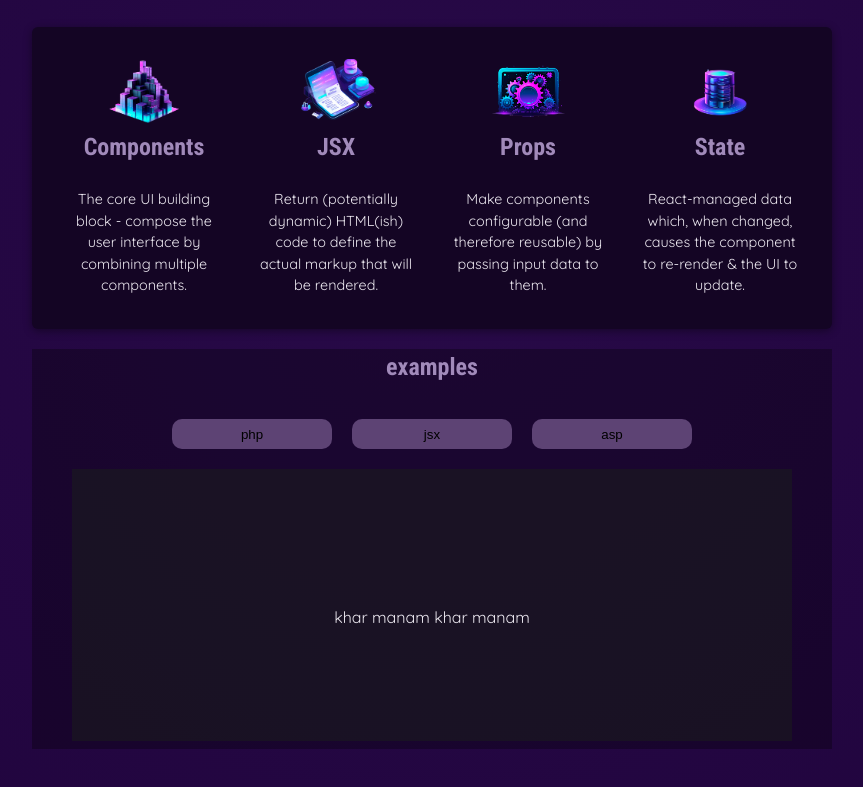
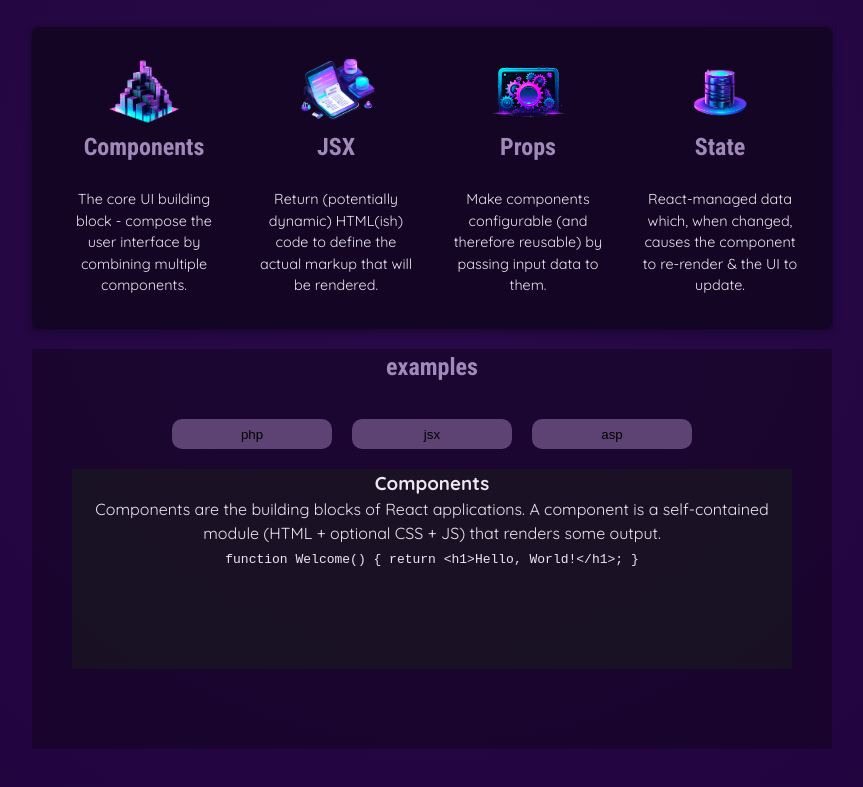
Before and after one commit to Ali-Alinejad/REACT, a React (Vite) app in the folder vite-project/: page / in a window 1280 px wide. Shown: the part 401-1188 px from the top of the page, without its empty margins (208-1071 px from the left). Built offline with nearby package versions, Linux system fonts and the light colour scheme.

Commit message:
changing  tab content with clicking btn

```diff
--- a/vite-project/components/menubot.css
+++ b/vite-project/components/menubot.css
@@ -31,11 +31,11 @@
 
 }
 
-.Show {
+.tab-content {
     width: 90%;
     height: 200px;
     background-color: rgba(27, 25, 31, 0.658);
     margin: auto;
     margin-top: 10px;
-    padding: 17%;
+    transition: 0.5s;
 }
--- a/vite-project/src/App.jsx
+++ b/vite-project/src/App.jsx
@@ -1,12 +1,16 @@
 import Header from "../components/header.jsx";
+import { useState } from "react";
+
 import CORE_CONCEPTS from "./data.js";
-import bg from "../src/assets/config.png";
+import { EXAMPLES } from "./data.js";
+
 import CoreConcepts from "../components/corestyles.jsx";
 import Btn1 from "../components/menubot.jsx";
-let khar = "khar manam khar manam";
 function RUN() {
+  const [Aa, Bb] = useState("php");
+
   function handleSelect(name) {
-    console.log("select" + name);
+    Bb(name);
   }
 
   return (
@@ -29,7 +33,11 @@
             <Btn1 selected={() => handleSelect("jsx")}>jsx</Btn1>
             <Btn1 selected={() => handleSelect("asp")}>asp</Btn1>
           </menu>
-          <div className="Show">{khar}</div>
+          <div className="tab-content">
+            <h3>{EXAMPLES[Aa].title}</h3>
+            <p>{EXAMPLES[Aa].description}</p>
+            <code>{EXAMPLES[Aa].code}</code>
+          </div>
         </section>
       </main>
     </div>
--- a/vite-project/src/data.js
+++ b/vite-project/src/data.js
@@ -29,4 +29,35 @@
       "React-managed data which, when changed, causes the component to re-render & the UI to update.",
   },
 ];
+
+export const EXAMPLES = {
+  php: {
+    title: "Components",
+    description:
+      "Components are the building blocks of React applications. A component is a self-contained module (HTML + optional CSS + JS) that renders some output.",
+    code: `
+function Welcome() {
+  return <h1>Hello, World!</h1>;
+}`,
+  },
+  jsx: {
+    title: "JSX",
+    description:
+      "JSX is a syntax extension to JavaScript. It is similar to a template language, but it has full power of JavaScript (e.g., it may output dynamic content).",
+    code: `
+<div>
+  <h1>Welcome {userName}</h1>
+  <p>Time to learn React!</p>
+</div>`,
+  },
+  asp: {
+    title: "Props",
+    description:
+      "Components accept arbitrary inputs called props. They are like function arguments.",
+    code: `
+function Welcome(props) {
+  return <h1>Hello, {props.name}</h1>;
+}`,
+  },
+};
 export default CORE_CONCEPTS;
```
